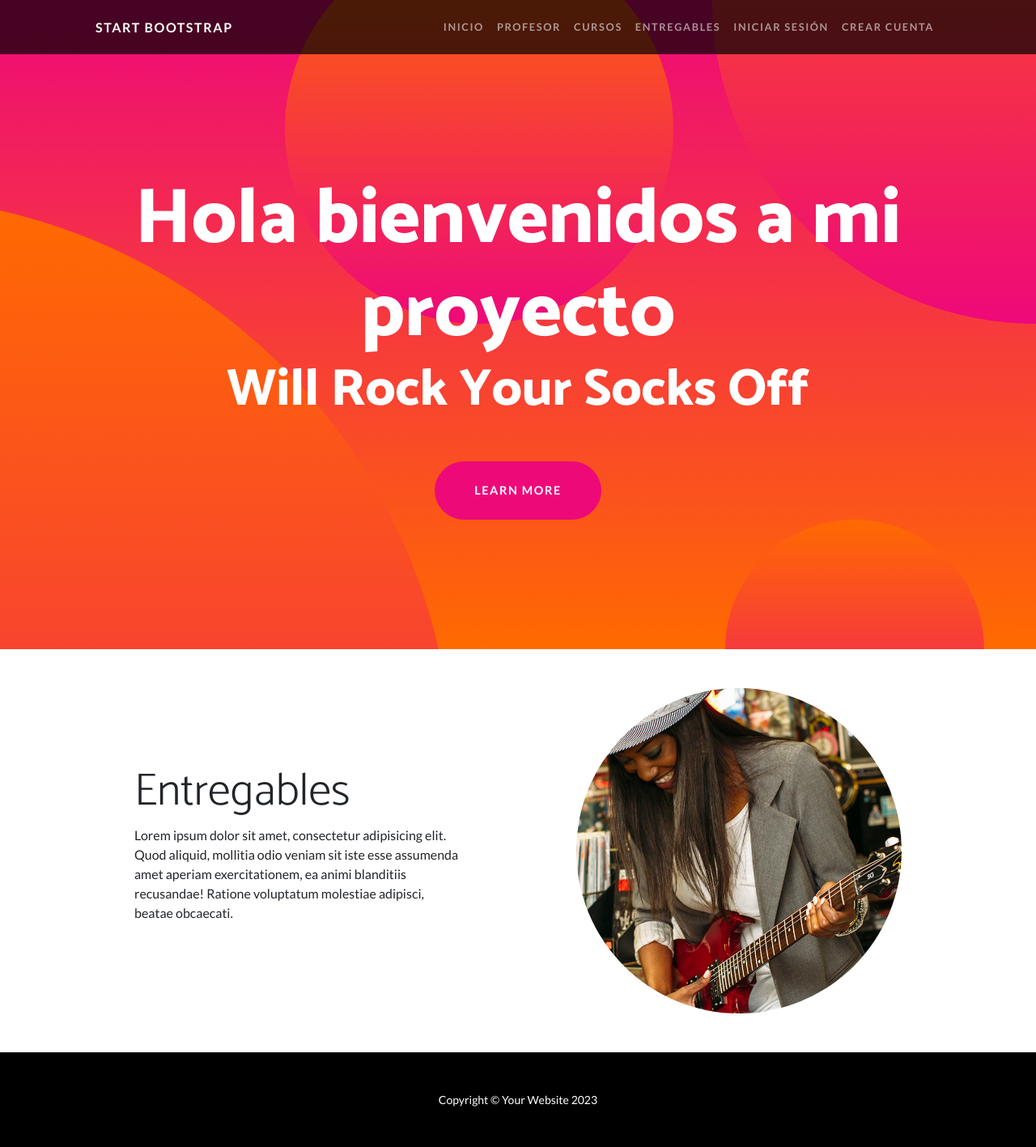
After one commit to TadeJunco/proyecto_entrega_3, a Django app: page /entregables/ in a window 1280 px wide. The commit adds this page. Shown: the whole page at 81% size. Run offline with Django 4.2, Linux system fonts and the light colour scheme; some libraries are stand-ins or nearby versions.

Commit message:
tratano de solucionar

```diff
--- a/AppTade/models.py
+++ b/AppTade/models.py
@@ -3,6 +3,7 @@
 class Curso(models.Model):
     nombre = models.CharField(max_length=40)
     camada = models.IntegerField()
+
 
 class Estudiante(models.Model):
     nombre = models.CharField(max_length=40)
--- a/AppTade/templates/App1/base.html
+++ b/AppTade/templates/App1/base.html
@@ -31,6 +31,7 @@
                         <li class="nav-item"><a class="nav-link" href="{% url 'inicio' %}">Inicio</a></li>
                         <li class="nav-item"><a class="nav-link" href="{% url 'profesor' %}">Profesor</a></li>
                         <li class="nav-item"><a class="nav-link" href="{% url 'cursos' %}">Cursos</a></li>
+                        <li class="nav-item"><a class="nav-link" href="{% url 'Entregables' %}">Entregables</a></li>
 
 
                         <li class="nav-item"><a class="nav-link" href="#!">Iniciar sesión</a></li>
--- /dev/null
+++ b/AppTade/templates/App1/entregables.html
@@ -0,0 +1,24 @@
+{% extends 'App1/base.html' %}
+
+{% load static %}
+
+{% block title %} Inicio {% endblock title %}
+
+{% block main %}
+    <!-- Content section 1-->
+    <section id="scroll">
+        <div class="container px-5">
+            <div class="row gx-5 align-items-center">
+                <div class="col-lg-6 order-lg-2">
+                    <div class="p-5"><img class="img-fluid rounded-circle" src="{% static 'App1/assets/img/01.jpg' %}" alt="..." /></div>
+                </div>
+                <div class="col-lg-6 order-lg-1">
+                    <div class="p-5">
+                        <h2 class="display-4">Entregables</h2>
+                        <p>Lorem ipsum dolor sit amet, consectetur adipisicing elit. Quod aliquid, mollitia odio veniam sit iste esse assumenda amet aperiam exercitationem, ea animi blanditiis recusandae! Ratione voluptatum molestiae adipisci, beatae obcaecati.</p>
+                    </div>
+                </div>
+            </div>
+        </div>
+    </section>
+{% endblock main %}
--- a/AppTade/urls.py
+++ b/AppTade/urls.py
@@ -5,6 +5,7 @@
     path('', views.inicio, name="inicio"),
     path('profesor/',views.profesor, name="profesor"),
     path('cursos',views.cursos, name="cursos"),
+    path('entregables/', views.entregables, name="Entregables"),
 ]
 
 clase_21 = [
```
Also changed, not shown: db.sqlite3.
